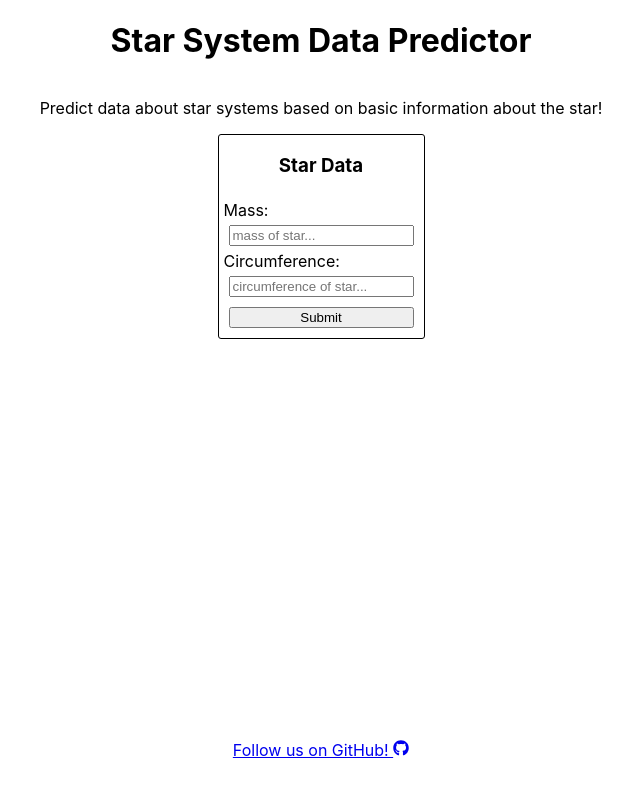
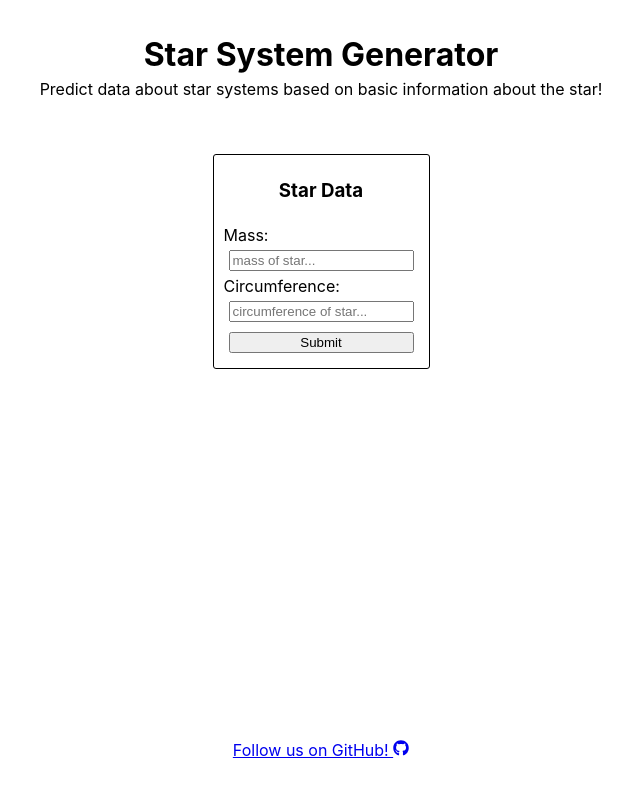
Before and after one commit to leiDnedyA/interactive-exoplanet-predictor, a React (Create React App) app in the folder client/: page / in a window 1280 px wide. Shown: the top 794 px of the page, without its empty margins (319-959 px from the left). Built offline with nearby package versions, Linux system fonts and the light colour scheme.

Commit message:
More adjustments to frontend

```diff
--- a/client/src/App.css
+++ b/client/src/App.css
@@ -3,7 +3,23 @@
   flex-direction: column;
   align-items: center;
   height: 100%;
+}
+
+.header {
+  display: flex;
+  flex-direction: column;
+  align-items: center;
   justify-content: space-between;
+  padding: 25px;
+  margin: 5px;
+}
+
+.header > h1 {
+  margin: 5px;
+}
+
+.header > p {
+  margin: 0px;
 }
 
 .footer {
@@ -12,7 +28,7 @@
   bottom: 5%;
 }
 
-@media (max-height: 300px){
+@media (max-height: 500px){
   .footer {
     position: relative;
 
--- a/client/src/App.js
+++ b/client/src/App.js
@@ -7,8 +7,10 @@ import {FaGithub} from 'react-icons/fa'
 function App() {
   return (
     <div className="App">
-      <h1>Star System Data Predictor</h1>
-      <p>Predict data about star systems based on basic information about the star!</p>
+      <div className="header">
+        <h1>Star System Generator</h1>
+        <p>Predict data about star systems based on basic information about the star!</p>
+      </div>
       <Routes>
         <Route path="/" element={<DataEntry/>}/>
         <Route path="/predictions" element={<Predictions/>}/>
--- a/client/src/index.css
+++ b/client/src/index.css
@@ -12,3 +12,12 @@ code {
   font-family: source-code-pro, Menlo, Monaco, Consolas, 'Courier New',
     monospace;
 }
+
+.flex-card {
+  display: flex;
+  flex-direction: column;
+  align-items: center;
+  border: 1px solid black;
+  border-radius: 3px;
+  padding: 10px;
+}
--- a/client/src/pages/DataEntry.css
+++ b/client/src/pages/DataEntry.css
@@ -1,10 +1,7 @@
 
-.data-entry {
-    display: flex;
-    flex-direction: column;
-    align-items: center;
-    border: 1px solid black;
-    border-radius: 3px;
+.DataEntry {
+    margin: 25px;
+    padding: 5px;
 }
 
 .data-entry-form {
--- a/client/src/pages/DataEntry.js
+++ b/client/src/pages/DataEntry.js
@@ -41,7 +41,7 @@ const DataEntry = () => {
             });
     }
 
-    return <div className="data-entry">
+    return <div className="DataEntry flex-card">
         <h3>Star Data</h3>
         <form className="data-entry-form" onSubmit={handleSubmit}>
             <label for="mass">Mass:</label>
--- a/client/src/pages/Predictions.css
+++ b/client/src/pages/Predictions.css
@@ -1,11 +1,6 @@
 
-.predictions {
-    display: flex;
-    flex-direction: column;
-    align-items: center;
-    width: 60%;
-    border: 1px solid black;
-    padding: 5px;
+.Predictions {
+    padding: 25px;
 }
 
 .predicted-value {
--- a/client/src/pages/Predictions.js
+++ b/client/src/pages/Predictions.js
@@ -24,9 +24,11 @@ const Predictions = () => {
         dataElements.push(e);
     }
 
-    return <div className="predictions">
-        <h3>Data about star</h3>
-        {dataElements}
+    return <div className="Predictions flex-card">
+        <h3>Star System Data</h3>
+        <div className="flex-card">
+            {dataElements}
+        </div>
     </div>
 }
 
```
